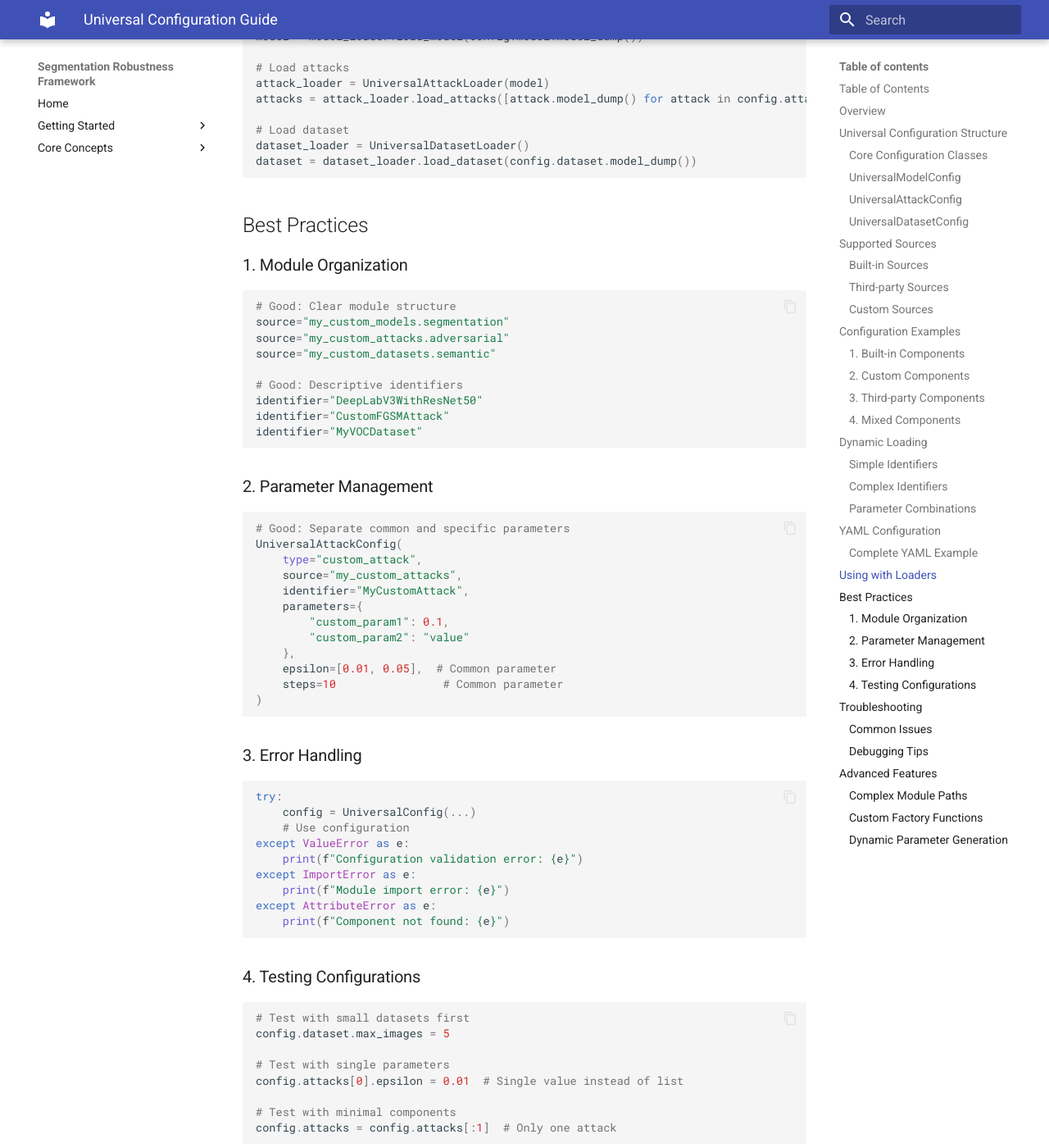
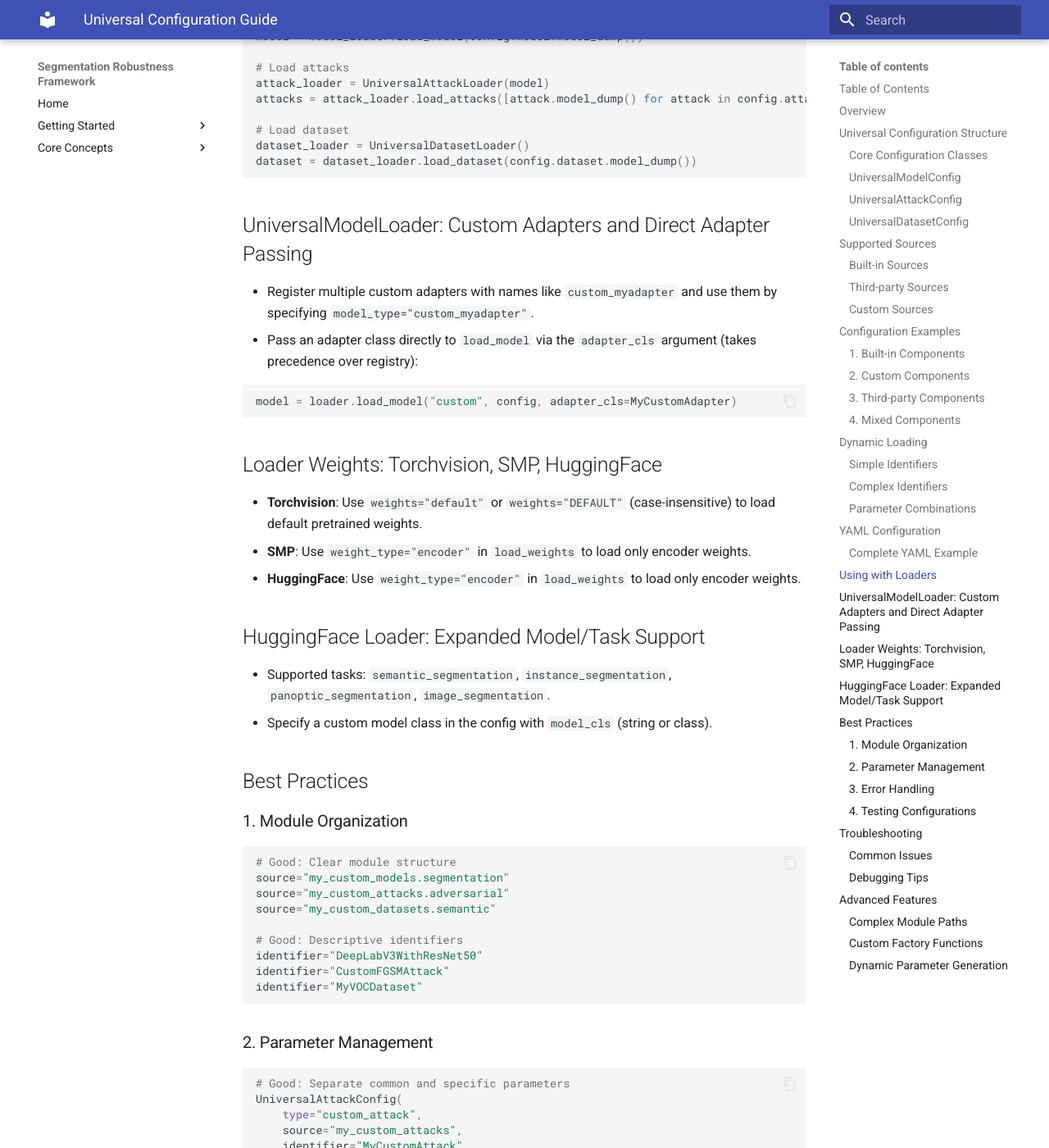
Before and after one commit to wntic/segmentation-robustness-framework, an MkDocs documentation site: the page built from docs/universal_configuration_guide.md, in a window 1280 px wide and 1400 px high, scrolled down 9388 px. Shown: the whole window at 82% size. Built offline with MkDocs 1.6.1 and Material for MkDocs 9.7.7, drawn with Linux system fonts in a browser that asks for light colours.

Commit message:
Update docs for changelog v0.2.0

````diff
--- a/docs/custom_components.md
+++ b/docs/custom_components.md
@@ -749,6 +749,60 @@
         return self.logits(x)
 ```
 
+## Custom Adapters: Multiple and Direct Passing
+
+### Registering Multiple Custom Adapters
+
+You can register multiple custom adapters with names like `custom_myadapter`:
+
+```python
+from segmentation_robustness_framework.adapters import CustomAdapter
+from segmentation_robustness_framework.adapters.registry import register_adapter
+
+@register_adapter("custom_myadapter")
+class MyCustomAdapter(CustomAdapter):
+    pass
+
+@register_adapter("custom_other")
+class OtherCustomAdapter(CustomAdapter):
+    pass
+```
+
+To use a specific adapter, set `model_type` to the registered name:
+
+```python
+loader = UniversalModelLoader()
+model = loader.load_model(
+    model_type="custom_myadapter",
+    model_config={...}
+)
+```
+
+### Passing Adapter Class Directly
+
+You can also pass an adapter class directly to `UniversalModelLoader.load_model`:
+
+```python
+model = loader.load_model(
+    model_type="custom",
+    model_config={...},
+    adapter_cls=MyCustomAdapter
+)
+```
+
+If both a registered adapter and an `adapter_cls` are provided, the `adapter_cls` takes precedence.
+
+## Loader Weights: Torchvision, SMP, HuggingFace
+
+- **Torchvision**: Use `weights="default"` or `weights="DEFAULT"` (case-insensitive) to load default pretrained weights.
+- **SMP**: Use `weight_type="encoder"` in `load_weights` to load only encoder weights.
+- **HuggingFace**: Use `weight_type="encoder"` in `load_weights` to load only encoder weights.
+
+## HuggingFace Loader: Expanded Model/Task Support
+
+- You can specify a custom model class in the config with `model_cls` (string or class).
+- Supported tasks: `semantic_segmentation`, `instance_segmentation`, `panoptic_segmentation`, `image_segmentation`.
+
 ## 🔗 Integration Examples
 
 ### Complete Custom Component Integration
--- a/docs/universal_configuration_guide.md
+++ b/docs/universal_configuration_guide.md
@@ -470,6 +470,26 @@
 dataset = dataset_loader.load_dataset(config.dataset.model_dump())
 ```
 
+## UniversalModelLoader: Custom Adapters and Direct Adapter Passing
+
+- Register multiple custom adapters with names like `custom_myadapter` and use them by specifying `model_type="custom_myadapter"`.
+- Pass an adapter class directly to `load_model` via the `adapter_cls` argument (takes precedence over registry):
+
+```python
+model = loader.load_model("custom", config, adapter_cls=MyCustomAdapter)
+```
+
+## Loader Weights: Torchvision, SMP, HuggingFace
+
+- **Torchvision**: Use `weights="default"` or `weights="DEFAULT"` (case-insensitive) to load default pretrained weights.
+- **SMP**: Use `weight_type="encoder"` in `load_weights` to load only encoder weights.
+- **HuggingFace**: Use `weight_type="encoder"` in `load_weights` to load only encoder weights.
+
+## HuggingFace Loader: Expanded Model/Task Support
+
+- Supported tasks: `semantic_segmentation`, `instance_segmentation`, `panoptic_segmentation`, `image_segmentation`.
+- Specify a custom model class in the config with `model_cls` (string or class).
+
 ## Best Practices
 
 ### 1. Module Organization
````
Also changed, not shown: docs/reference/model_loaders.md (+24 -1 lines).
